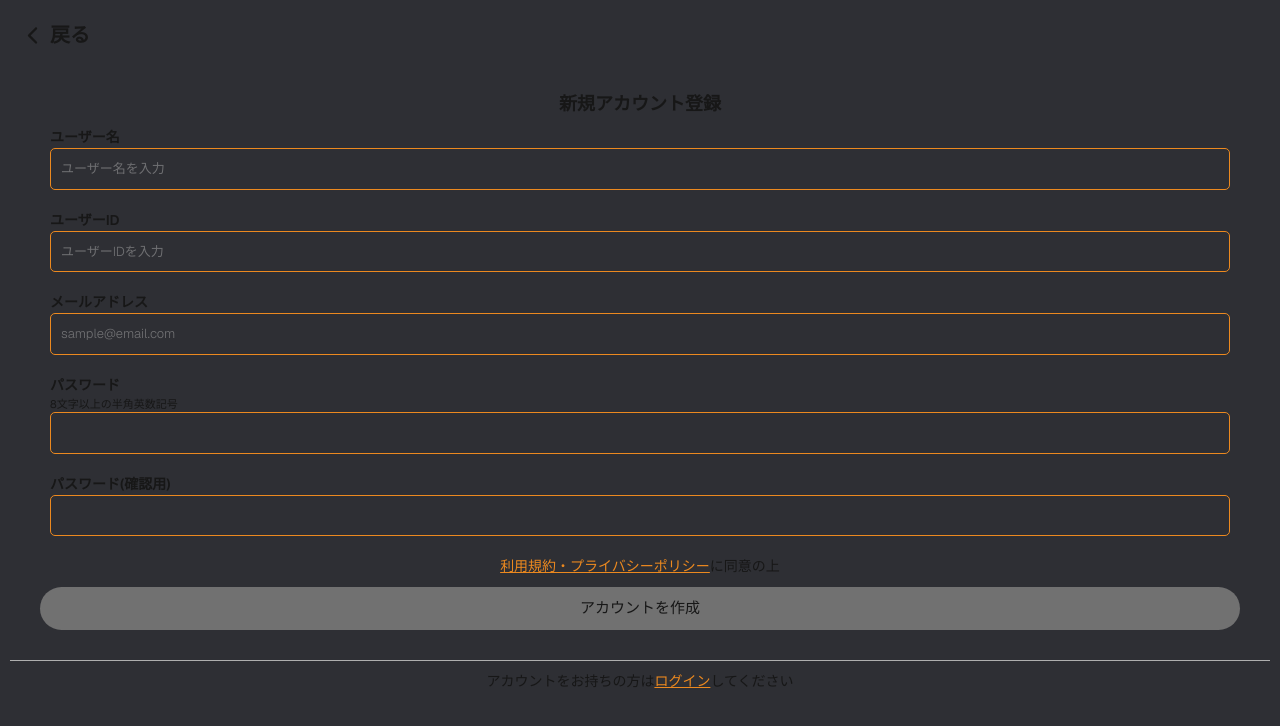
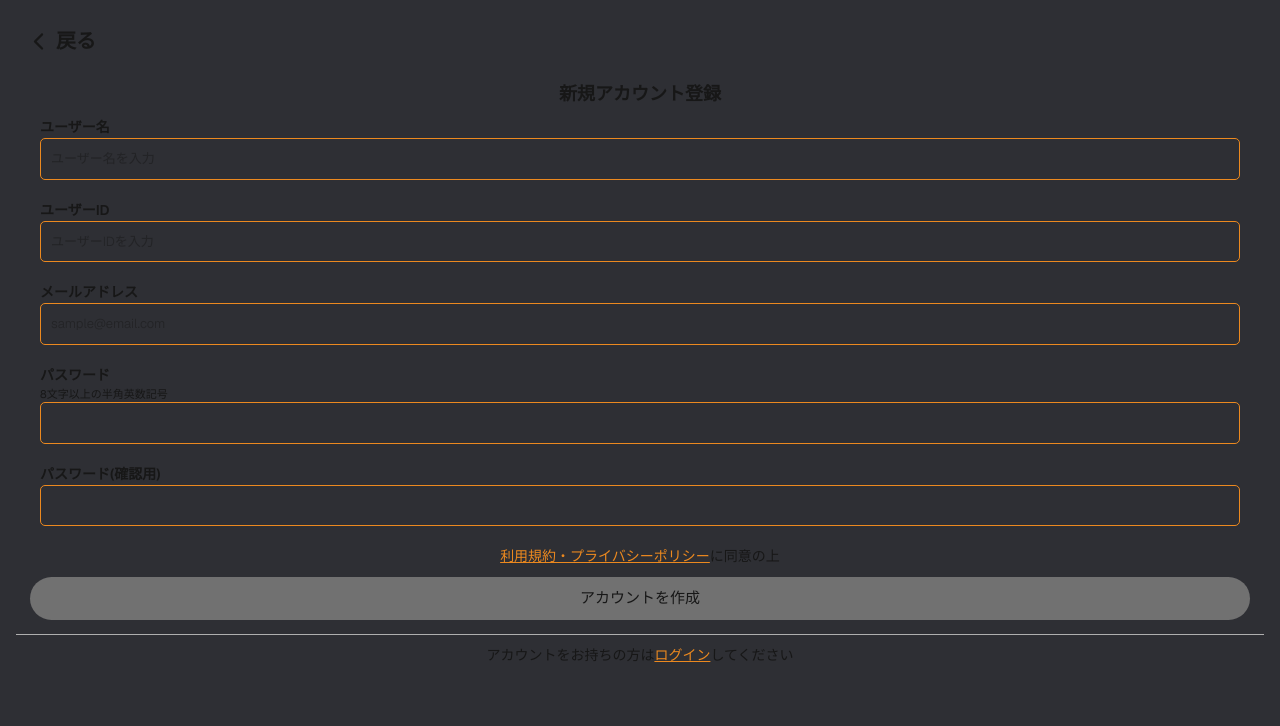
Before and after one commit to hakyukawa/frist_chat_next, a Next.js app in the folder hakyukawa-next/: page /signup in a window 1280 px wide. Shown: the top 726 px of the page. Built offline with nearby package versions, Linux system fonts and the light colour scheme.

Commit message:
[fix]paddingの修正、メールアドレス、ユーザーIDフォーム送信をひらがなでの送信を不可に修正

```diff
--- a/hakyukawa-next/src/app/signup/page.jsx
+++ b/hakyukawa-next/src/app/signup/page.jsx
@@ -16,10 +16,11 @@ function InputField(props) {
       <input
         type={props.type}
         name={props.name}
+        pattern={props.pattern}
         placeholder={props.placeholder}
         value={props.value}
         onChange={props.onChange}
-        className={`p-[10px] text-[13px] text-subText font-light border ${props.error ? 'border-red-500' : 'border-main'} w-full rounded-lg`}
+        className={`p-[10px] text-[13px]  font-light border ${props.error ? 'border-red-500' : 'border-main'} w-full rounded-lg`}
       />
 
     </div>
@@ -28,11 +29,9 @@ function InputField(props) {
 
 function Signup() {
     //テスト用メールアドレス
-    const demoMailAddress = ["aiueo@exsample.com","sample@sample.com"];
+    const demoMailAddress = ["aiueo@exsample.com","sample@sample.com","test@test.com"];
     //テスト用ユーザーID
     const demoUserNames = ["user01", "user02","user03"];
-
-
     // フォームの入力データとエラー状態の管理
     const [formData, setFormData] = useState({
         username: "",
@@ -67,15 +66,22 @@ function Signup() {
         newErrors.userId = "記入してください";
     }else if(demoUserNames.includes(formData.userId)){
         newErrors.userId = "このIDは既に使用されています"
+    }else if(!/^[A-Za-z0-9]+$/.test(formData.userId)){
+        newErrors.userId = "半角英数字で入力してください"
     }
 
+
     // メールアドレスのチェック
+    const domain = formData.mailaddress.split('@')[1];
+
     if (!formData.mailaddress) {
         newErrors.mailaddress = "記入してください";
-    } else if (!/\S+@\S+\.\S+/.test(formData.mailaddress)) {
-      newErrors.mailaddress = "有効なメールアドレスを入力してください";
+    } else if (/[\uFF10-\uFF19\uFF21-\uFF3A\uFF41-\uFF5A\u3000\uFF01-\uFF5E\u3040-\u309F]/.test(formData.mailaddress) || /[\uFF10-\uFF19\uFF21-\uFF3A\uFF41-\uFF5A\u3000\uFF01-\uFF5E\u3040-\u309F]/.test(domain)) { // 全角文字をチェック
+        newErrors.mailaddress = "半角英数字で入力してください";
+    }else if (!/\S+@\S+\.\S+/.test(formData.mailaddress) || formData.mailaddress.includes(" ")) { // メールアドレスの形式チェック
+        newErrors.mailaddress = "メールアドレスを正しくご入力ください";
     }else if(demoMailAddress.includes(formData.mailaddress)){
-        newErrors.mailaddress = "このメールアドレスは既に登録されています"
+        newErrors.mailaddress = "このメールアドレスは既に使用されています"
     }
 
     // パスワードのチェック
@@ -105,15 +111,15 @@ function Signup() {
     // バリデーションを実行
     if (validate()) {
         console.log("フォーム送信");
-
+        alert("登録が完了しました");
     }
   };
 
 
   return (
-    <div className="p-4">
+    <div className="p-[16px]">
       <Header backPage backPageLink="/" backPageText="戻る" />
-      <form onSubmit={handleSubmit} className="p-[30px] border-b border-subText">
+      <form onSubmit={handleSubmit} className="p-[14px] border-b border-subText">
         <p className="text-[18px] font-bold text-center font-semibold">新規アカウント登録</p>
 
         <InputField
@@ -139,7 +145,7 @@ function Signup() {
         <InputField
           label="メールアドレス"
           subtext=""
-          type="email"
+          type="text"
           name="mailaddress"
           placeholder="sample@email.com"
           value={formData.mailaddress}
@@ -151,7 +157,6 @@ function Signup() {
           subtext="8文字以上の半角英数記号"
           type="password"
           name="password"
-          placeholder=""
           value={formData.password}
           onChange={handleChange}
           error={errors.password}
@@ -161,7 +166,6 @@ function Signup() {
           subtext=""
           type="password"
           name="password_confirmation"
-          placeholder=""
           value={formData.password_confirmation}
           onChange={handleChange}
           error={errors.password_confirmation}
```
Lines whose indentation alone changed are shown as unchanged.
